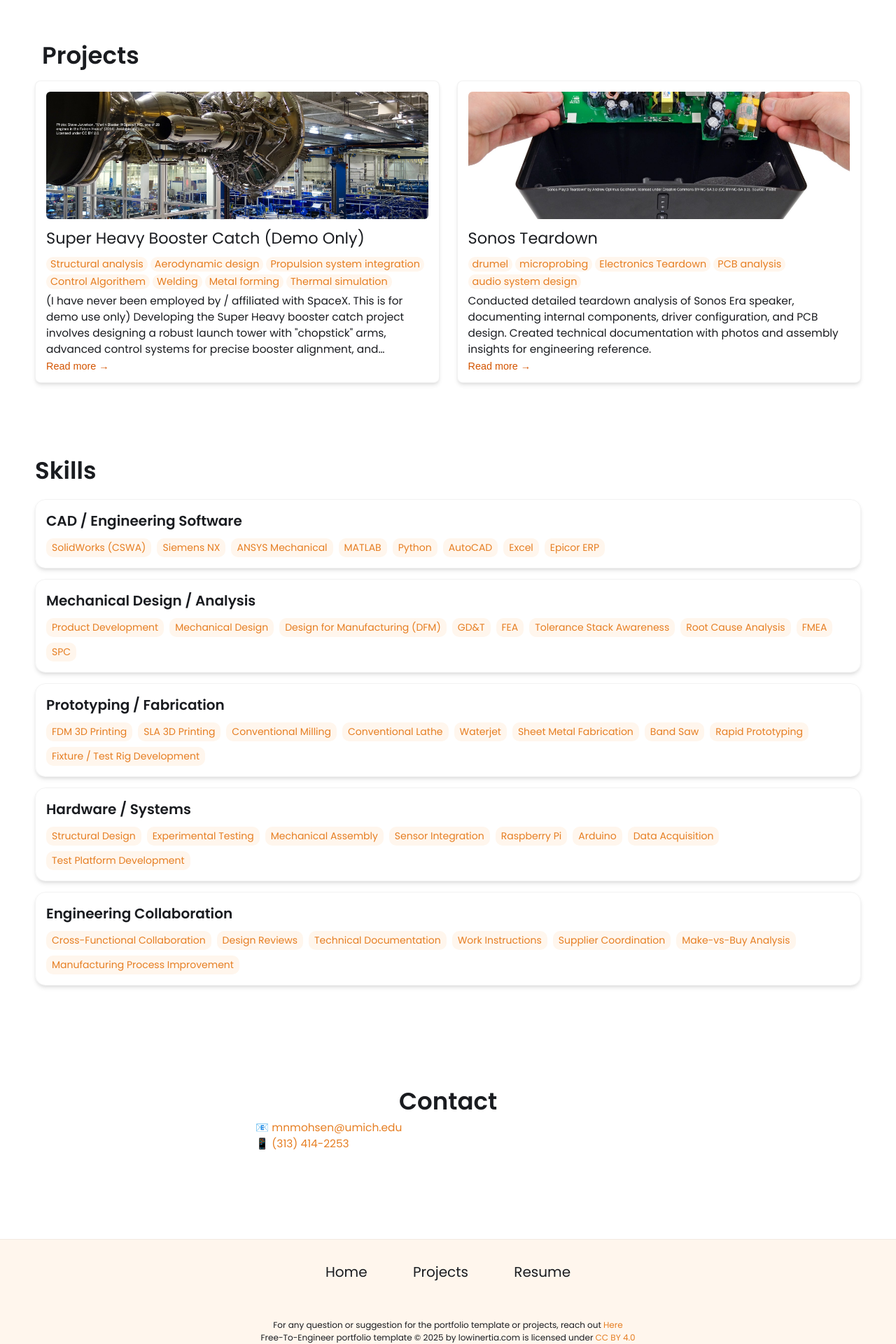
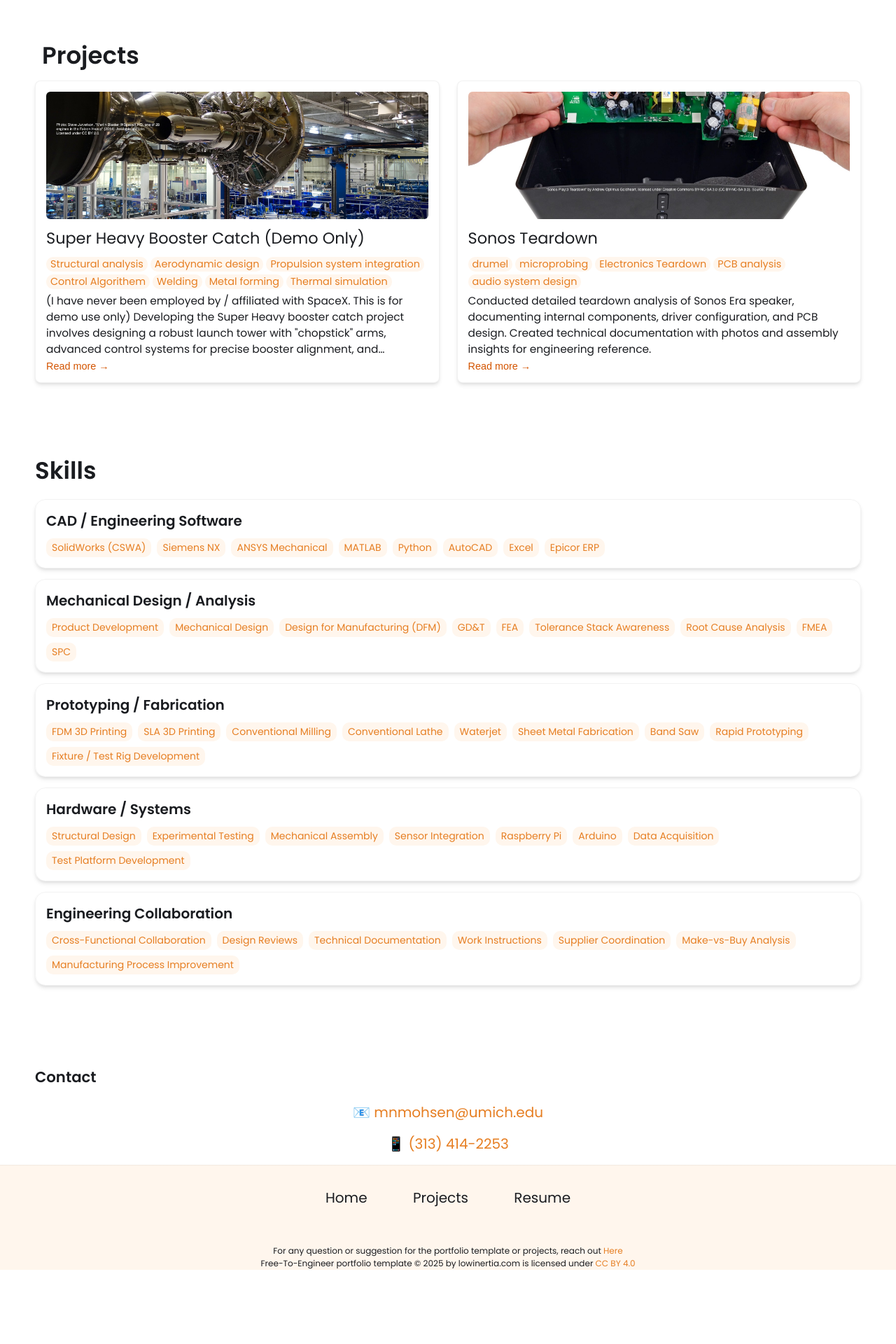
Before and after one commit to mnmohsen/personalwebsite, a Jekyll site: the page built from index.html, in a window 1280 px wide. Shown: the part 979-2899 px from the top of the page at 70% size. Built offline with Jekyll 4.4.1, drawn with Linux system fonts in a browser that asks for light colours; after the commit the page ends 2793 px from its top, so only the background shows below that.

Commit message:
Update styles.css

```diff
--- a/css/styles.css
+++ b/css/styles.css
@@ -441,55 +441,23 @@ nav .mobile-nav {
 }
 
 
-/* SECTION 4: CONTACT */
-.contact-section {
-    padding: 25px 25px;
-    max-width: 600px;
-    margin: 0 auto;
-    border-radius: 20px;
-    margin-bottom: 100px;
-
+.contact-info {
+    text-align: center;
+    margin-top: 20px;
 }
 
-.contact-section h2 {
-    font-size: 34px;
-    text-align: center;
+.contact-info p {
+    font-size: 20px;
+    margin: 15px 0;
 }
 
-.contact-section .group {
-    display: flex;
-}
-.contact-section .group .text {
-    flex:3;
-}
-.contact-section .group form {
-    flex:3;
-    display: flex;
-    flex-direction: column;
-    color:var(--text-color)
+.contact-info a {
+    color: var(--link-color);
+    text-decoration: none;
 }
 
-.contact-section .group form input, .contact-section .group form textarea {
-    font-family: 'Poppins', sans-serif;
-    background-color: transparent;
-    border: 1px groove var(--text-color);
-    padding:5px;
-    margin-bottom: 10px;
-    outline: none;
-    resize: none;
-    font-size: 13px;
-
-}
-
-.contact-section .group form button {
-    font-size: 16px;
-    font-family: 'Poppins', sans-serif;
-    color: #fff;
-    background-color: var(--link-color);
-    border:none;
-    height: 50px;
-    cursor: pointer;
-    transition: 0.1s
+.contact-info a:hover {
+    text-decoration: underline;
 }
 
 
```
